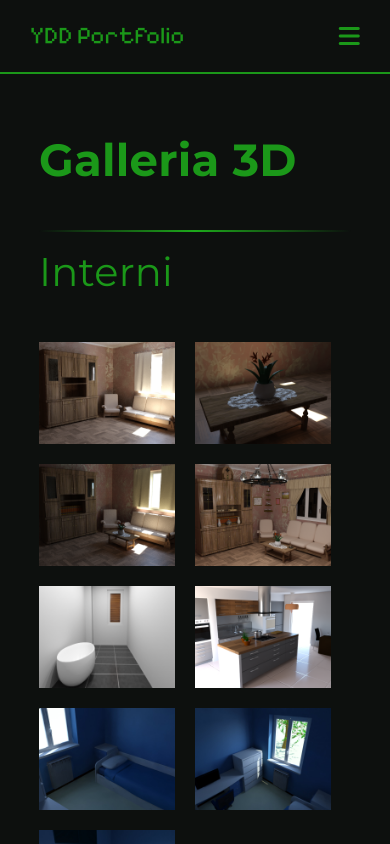
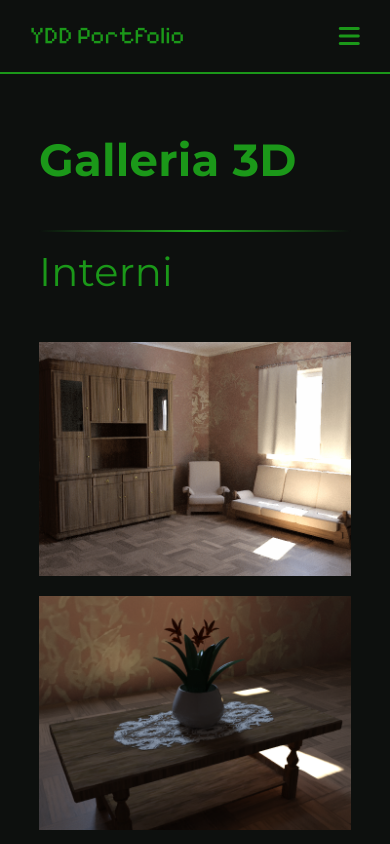
Before and after one commit to yurididomenico/YDD-Portfolio, an Angular app: page /modellazione3d in a window 390 px wide. Built offline with nearby package versions, Linux system fonts and the light colour scheme.

Commit message:
3D: try images 100%

```diff
--- a/src/app/pages/modellazione3d/modellazione3d.component.scss
+++ b/src/app/pages/modellazione3d/modellazione3d.component.scss
@@ -64,7 +64,7 @@
 
           .immagine {
 
-            width: calc(100% / 2 - 20px);
+            width: 100%;
           }
         }
       }
```
